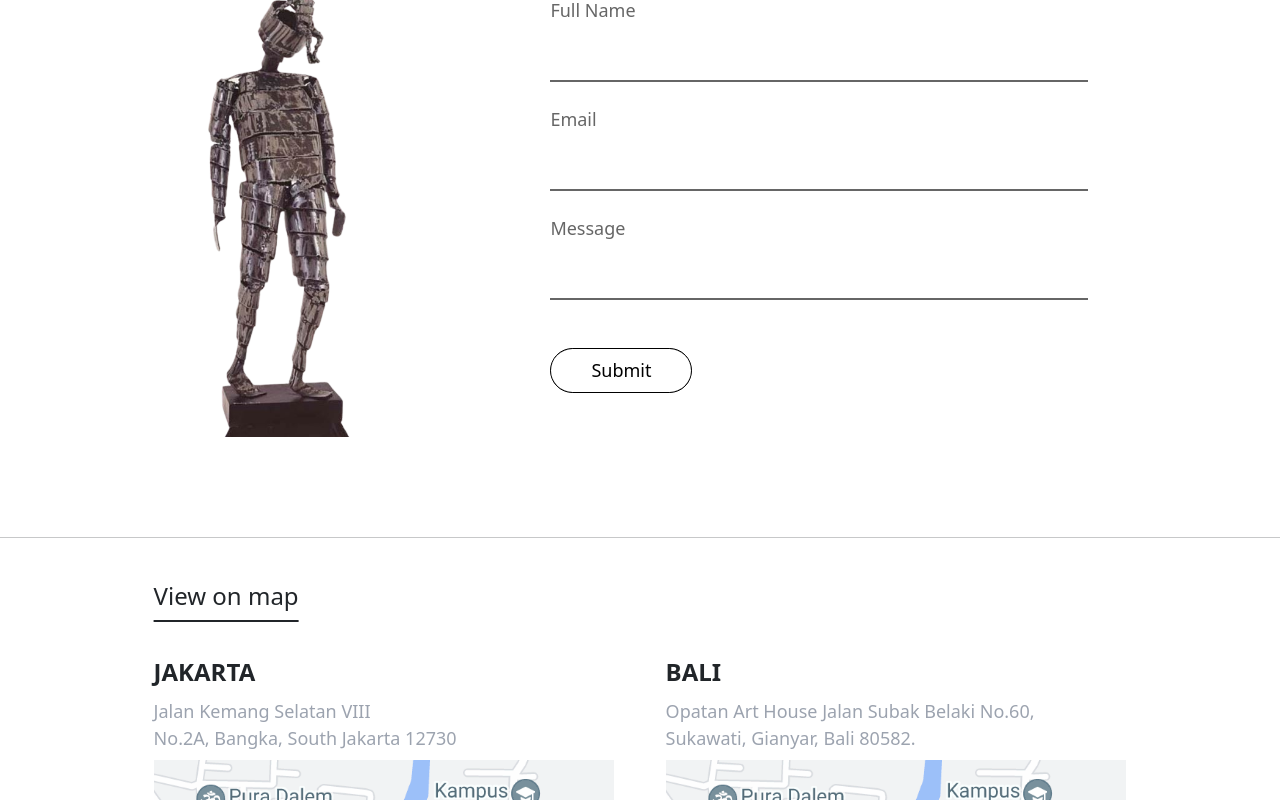
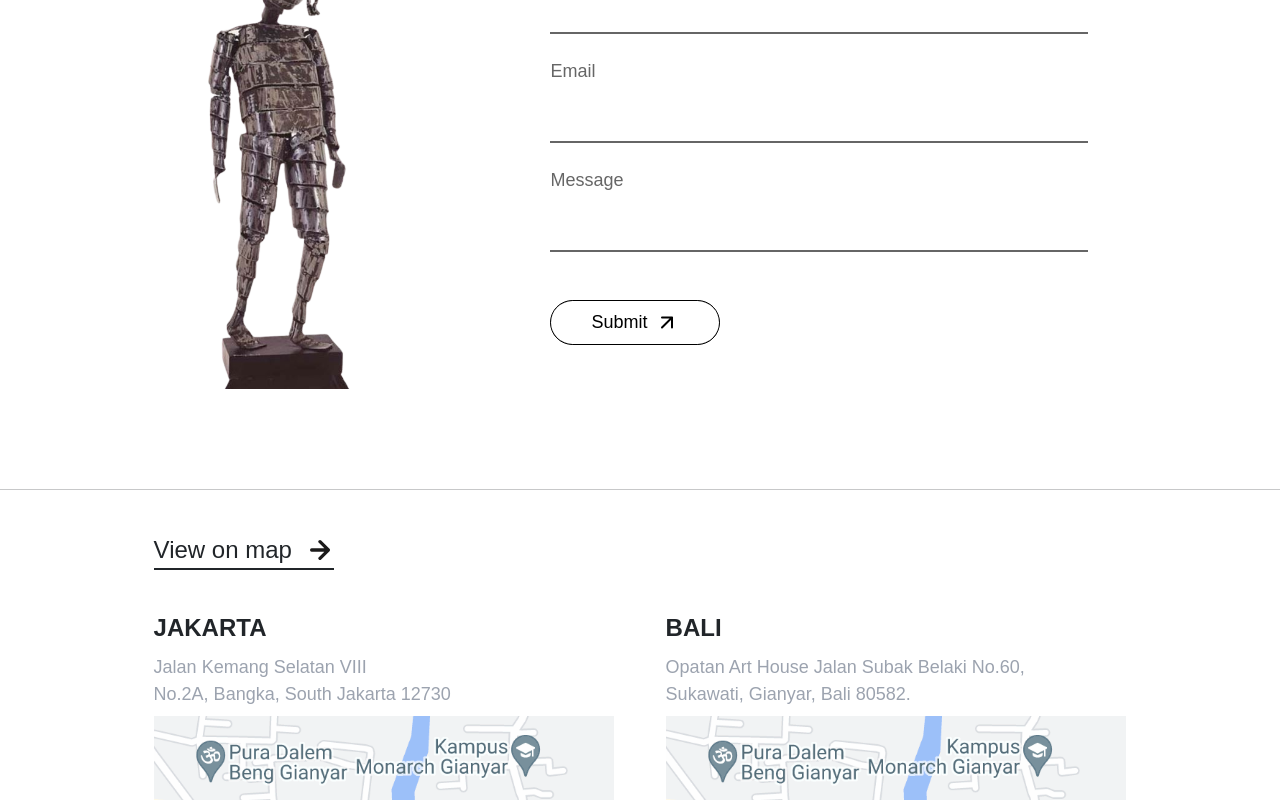
Before and after one commit to RicoGunawan12/redy-rahadian-porto, a React (Create React App) app: page /art-type in a window 1280 px wide. Shown: the part 3506-4306 px from the top of the page. Built offline with nearby package versions, Linux system fonts and the light colour scheme.

Commit message:
Feat: Add Icon

```diff
--- a/public/index.html
+++ b/public/index.html
@@ -15,6 +15,7 @@
       user's mobile device or desktop. See https://developers.google.com/web/fundamentals/web-app-manifest/
     -->
     <link rel="manifest" href="%PUBLIC_URL%/manifest.json" />
+    <link rel="stylesheet" href="https://unicons.iconscout.com/release/v4.0.8/css/line.css">
     <!--
       Notice the use of %PUBLIC_URL% in the tags above.
       It will be replaced with the URL of the `public` folder during the build.
--- a/src/index.css
+++ b/src/index.css
@@ -1,3 +1,7 @@
+* {
+  font-family: 'Montserrat', sans-serif
+}
+
 .nav-link {
   color: white !important;
 }
@@ -85,12 +89,6 @@ a {
 }
 
 
-
-
-
-
-
-
 .custom-animation {
   width: 100px;
   height: 150px;
--- /dev/null
+++ b/src/view/component/SpinningText.jsx
@@ -0,0 +1,36 @@
+// SpinningText.js
+import React, { useEffect } from 'react';
+import '../css/spin.css';
+
+function SpinningText() {
+    useEffect(() => {
+        const text = document.querySelector('.text p');
+        text.innerHTML = text.innerText.split("").map((char, i) => {
+            console.log(char, i);
+            if (char === '.') {
+               if (i === 24) {
+                return `<span style="color: blue; transform: rotate(${i * 4.3}deg);">${char}</span>`;
+               }
+               else if (i === 52){
+                return `<span style="color: green; transform: rotate(${i * 4.3}deg);">${char}</span>`;
+               }
+               return `<span style="color: red; transform: rotate(${i * 4.3}deg);">${char}</span>`;
+            }
+            return `<span style="transform: rotate(${i * 4.3}deg);">${char}</span>`;
+        }).join("");
+    }, []);
+
+    return (
+        <div className='circle'> {/* Circle */}
+            <div className='logo'>
+                <svg xmlns="http://www.w3.org/2000/svg" data-name="Layer 1" viewBox="0 0 24 24" id="arrow-down"><path fill="white" d="M17.71,11.29a1,1,0,0,0-1.42,0L13,14.59V7a1,1,0,0,0-2,0v7.59l-3.29-3.3a1,1,0,0,0-1.42,1.42l5,5a1,1,0,0,0,.33.21.94.94,0,0,0,.76,0,1,1,0,0,0,.33-.21l5-5A1,1,0,0,0,17.71,11.29Z"></path></svg>
+
+            </div> {/* Logo */}
+            <div className='text'> {/* Text */}
+                <p>scroll&nbsp;down <span style={{color:'red'}}>&nbsp;.&nbsp;</span> scroll&nbsp;down <span style={{color:'red'}}>&nbsp;.&nbsp;</span> scroll&nbsp;down <span style={{color:'red'}}>&nbsp;.&nbsp;</span> </p>
+            </div>
+        </div>
+    );
+}
+
+export default SpinningText;
--- /dev/null
+++ b/src/view/css/spin.css
@@ -0,0 +1,45 @@
+/* spin.css */
+.circle {
+    position: relative;
+    width: 150px;
+    height: 150px;
+    border-radius: 50%;
+    display: flex;
+    justify-content: center;
+    align-items: center;
+    /* background-color: #ccc; */
+}
+
+.logo {
+    position: absolute;
+    width: 50px;
+    height: 50px;
+    background-size: cover;
+    border-radius: 50%;
+    background: url('../../assets/logo.png');
+}
+
+.text {
+    position: absolute;
+    width: 100%;
+    height: 100%;
+    letter-spacing: 2px;
+    font-family: consolas;
+    animation: rotateText 10s linear infinite;
+}
+
+@keyframes rotateText {
+    0% {
+        transform: rotate(-360deg);
+    }
+    100% {
+        transform: rotate(0deg);
+    }
+}
+
+.text span {
+    position: absolute;
+    left: 50%;
+    font-size: 1.2em;
+    transform-origin: 0 75px;
+}
--- a/src/view/main-section/DashboardSection.jsx
+++ b/src/view/main-section/DashboardSection.jsx
@@ -1,6 +1,7 @@
 import React from 'react'
 import NavigationBar from '../component/NavigationBar'
 import { motion } from 'framer-motion';
+import SpinningText from '../component/SpinningText';
 
 function DashboardSection() {
   return (
@@ -32,6 +33,24 @@ function DashboardSection() {
             <div className='text-[32px]'>Modern &</div>
             <div className='text-[32px]'>Contemporary Artist</div>
         </motion.div>
+
+        <motion.div
+         initial={{ x: 500 }}
+         animate={{ x: 0 }}
+        //  exit={{ opacity: 0 }}
+         transition={{ duration: 0.5, delay: 1 }}
+         className='absolute top-[300px] right-[11vw]'>
+            <div className='h-[40px] w-[40px] text-white'>
+              <svg xmlns="http://www.w3.org/2000/svg" viewBox="0 0 24 24" id="arrow-down-left"><path fill="white" d="M17,16H9.41l8.3-8.29a1,1,0,1,0-1.42-1.42L8,14.59V7A1,1,0,0,0,6,7V17a1,1,0,0,0,.08.38,1,1,0,0,0,.54.54A1,1,0,0,0,7,18H17a1,1,0,0,0,0-2Z"></path></svg>
+            </div>
+
+        </motion.div>
+
+
+
+        <div className='absolute bottom-[200px] left-1/2 -translate-x-1/2'>
+          <SpinningText/>
+        </div>
     </div>
   )
 }
--- a/src/view/main-section/KeepTouchSection.jsx
+++ b/src/view/main-section/KeepTouchSection.jsx
@@ -38,7 +38,22 @@ function KeepTouchSection() {
                 </div>
 
                 <div className='flex mt-12'>
-                <Link to={'/more-art'}><div className='px-10 py-2 text-[18px] rounded-full reverse-custom-hover hover:cursor-pointer'><span className='relative z-[200]'>Submit</span></div></Link>
+                <Link to={'/more-art'}>
+                    <div className='px-10 py-2 text-[18px] rounded-full reverse-custom-hover hover:cursor-pointer group'>
+                        <span className='relative z-[200] flex'>
+                            Submit
+                            <svg
+                                className='w-6 ml-2 fill-black group-hover:fill-white transition-colors duration-100'
+                                xmlns="http://www.w3.org/2000/svg"
+                                viewBox="0 0 24 24"
+                                id="arrow-up-right"
+                            >
+                                <path d="M17.92,6.62a1,1,0,0,0-.54-.54A1,1,0,0,0,17,6H7A1,1,0,0,0,7,8h7.59l-8.3,8.29a1,1,0,0,0,0,1.42,1,1,0,0,0,1.42,0L16,9.41V17a1,1,0,0,0,2,0V7A1,1,0,0,0,17.92,6.62Z"></path>
+                            </svg>
+                        </span>
+                    </div>
+                </Link>
+
                     {/* <div className='border-[black] border-1 rounded-full px-10 py-2 text-[18px]'>
                         Submit
                     </div> */}
--- a/src/view/main-section/MapSection.jsx
+++ b/src/view/main-section/MapSection.jsx
@@ -4,7 +4,16 @@ import Map from '../../assets/map.png';
 function MapSection() {
   return (
     <div className='mx-[12vw] mt-10 h-[85vh]'>
-        <div className='underline underline-offset-[15px] mb-10 text-[24px]'>View on map</div>
+        <div className='relative flex items-center mb-10 text-[24px]'>
+            <div className='relative z-10'>
+                View on map
+            </div>
+            <svg className='w-10 ml-2 z-10' xmlns="http://www.w3.org/2000/svg" data-name="Layer 1" viewBox="0 0 24 24" id="arrow-right">
+                <path fill="#1B1A1A" d="M17.92,11.62a1,1,0,0,0-.21-.33l-5-5a1,1,0,0,0-1.42,1.42L14.59,11H7a1,1,0,0,0,0,2h7.59l-3.3,3.29a1,1,0,0,0,0,1.42,1,1,0,0,0,1.42,0l5-5a1,1,0,0,0,.21-.33A1,1,0,0,0,17.92,11.62Z"></path>
+            </svg>
+            <div className='absolute inset-x-0 w-[180px] bottom-0 h-[2px] bg-current' />
+        </div>
+
 
         <div className='flex justify-between'>
             <div>
```
